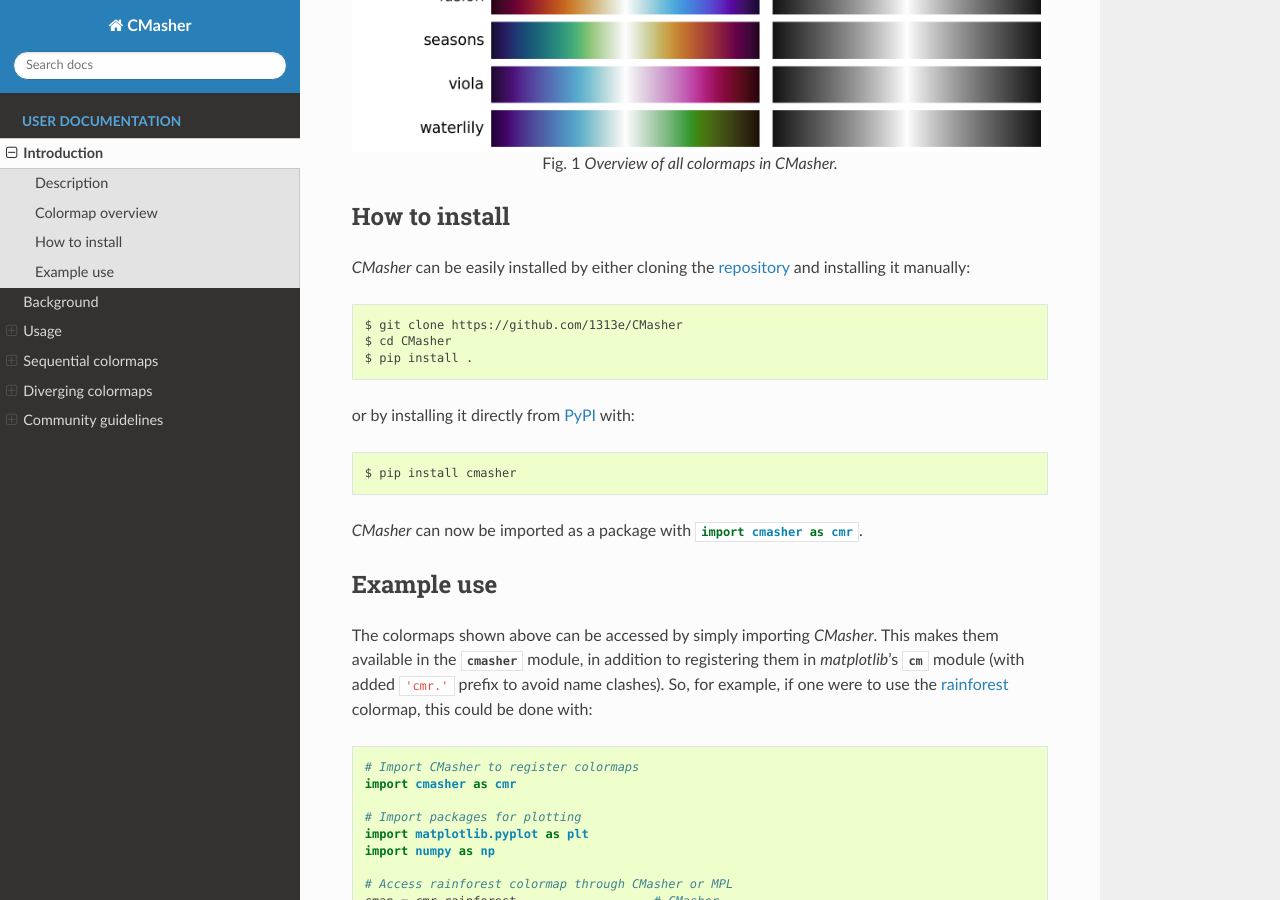
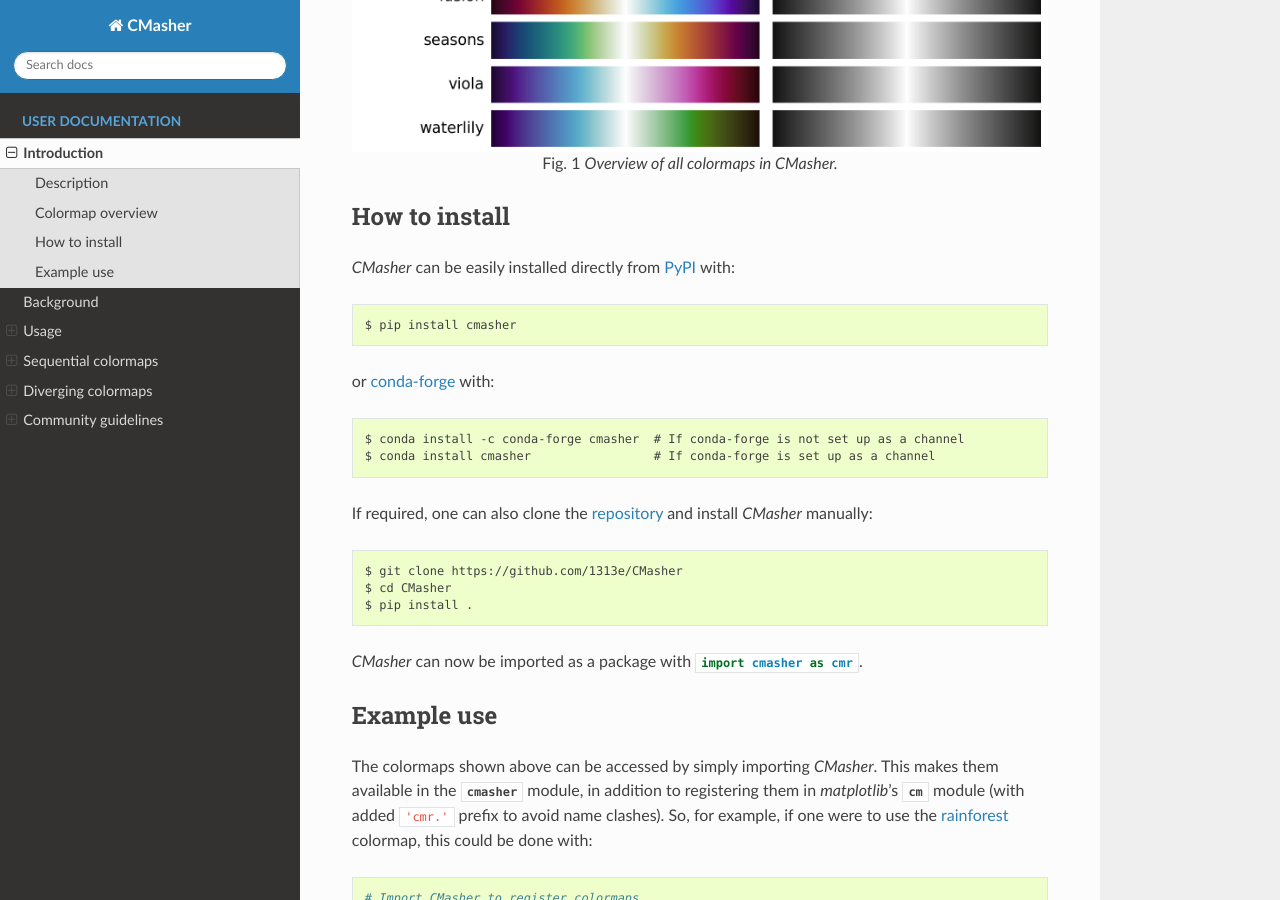
Before and after one commit to 1313e/CMasher, a Sphinx documentation site: the page built from docs/source/user/introduction.rst, in a window 1280 px wide and 900 px high, scrolled down 2275 px. Built offline with Sphinx 7.4.7 and the Read the Docs theme 2.0.0, drawn with Linux system fonts in a browser that asks for light colours.

Commit message:
Added possibility of installing CMasher from conda-forge to docs.

```diff
--- a/docs/source/user/introduction.rst
+++ b/docs/source/user/introduction.rst
@@ -26,15 +26,20 @@
 
 How to install
 --------------
-*CMasher* can be easily installed by either cloning the `repository`_ and installing it manually::
+*CMasher* can be easily installed directly from `PyPI`_ with::
+
+    $ pip install cmasher
+
+or `conda-forge`_ with::
+
+    $ conda install -c conda-forge cmasher  # If conda-forge is not set up as a channel
+    $ conda install cmasher                 # If conda-forge is set up as a channel
+
+If required, one can also clone the `repository`_ and install *CMasher* manually::
 
     $ git clone https://github.com/1313e/CMasher
     $ cd CMasher
     $ pip install .
-
-or by installing it directly from `PyPI`_ with::
-
-    $ pip install cmasher
 
 *CMasher* can now be imported as a package with :pycode:`import cmasher as cmr`.
 
@@ -70,6 +75,7 @@
 .. _viscm: https://github.com/matplotlib/viscm
 .. _repository: https://github.com/1313e/CMasher
 .. _PyPI: https://pypi.org/project/CMasher
+.. _conda-forge: https://anaconda.org/conda-forge/CMasher
 .. _matplotlib: https://github.com/matplotlib/matplotlib
 .. _issue: https://github.com/1313e/CMasher/issues
 .. _cmasher/colormaps: https://github.com/1313e/CMasher/tree/master/cmasher/colormaps
```
Also changed, not shown: README.rst (+11 -5 lines).
